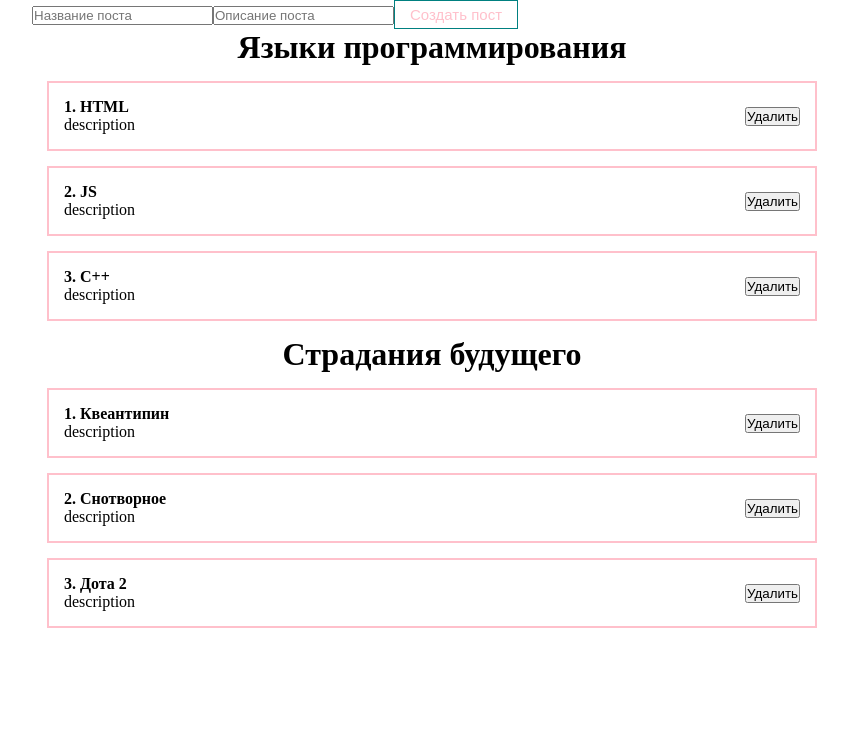
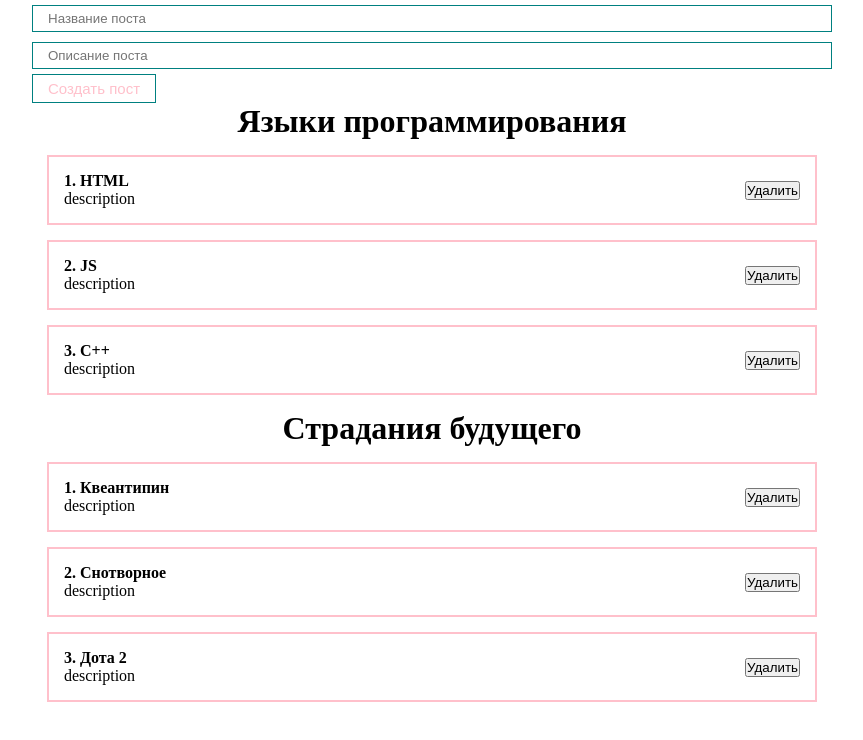
Before and after one commit to Artem-frontend-code/learning-frontend, a React (Create React App) app in the folder 03-react/: page / in a window 1280 px wide. Shown: the top 740 px of the page, without its empty margins (208-1071 px from the left). Built offline with nearby package versions, Linux system fonts and the light colour scheme.

Commit message:
создал инпут свой красивый, потом сайт сможет давать пользователю делать посты самому

```diff
--- a/03-react/src/App.js
+++ b/03-react/src/App.js
@@ -4,6 +4,7 @@
 import PostList from "./components/PostList";
 import "./styles/App.css";
 import MyButton from "./components/UI/button/MyButton";
+import MyInput from "./components/UI/input/MyInput";
 function App() {
   const [posts, setPosts] = useState([
     {id: 1, title: "HTML", body:"description"},
@@ -20,8 +21,8 @@
   return (
     <div className="App">
       <form>
-        <input type="text" placeholder="Название поста"/>
-        <input type="text" placeholder="Описание поста"/>
+        <MyInput type="text" placeholder="Название поста"/>
+        <MyInput type="text" placeholder="Описание поста"/>
         <MyButton disabled>Создать пост</MyButton>
       </form>
 
--- /dev/null
+++ b/03-react/src/components/UI/input/MyInput.jsx
@@ -0,0 +1,9 @@
+import React from 'react';
+import classes from './MyInput.module.css'
+const MyInput = (props) => {
+  return (
+    <input className={classes.myInput} {...props} />
+  );
+};
+
+export default MyInput;
--- /dev/null
+++ b/03-react/src/components/UI/input/MyInput.module.css
@@ -0,0 +1,6 @@
+.myInput {
+    width: 100%;
+    padding: 5px 15px;
+    margin: 5px 0;
+    border: 1px solid teal;
+}
```
